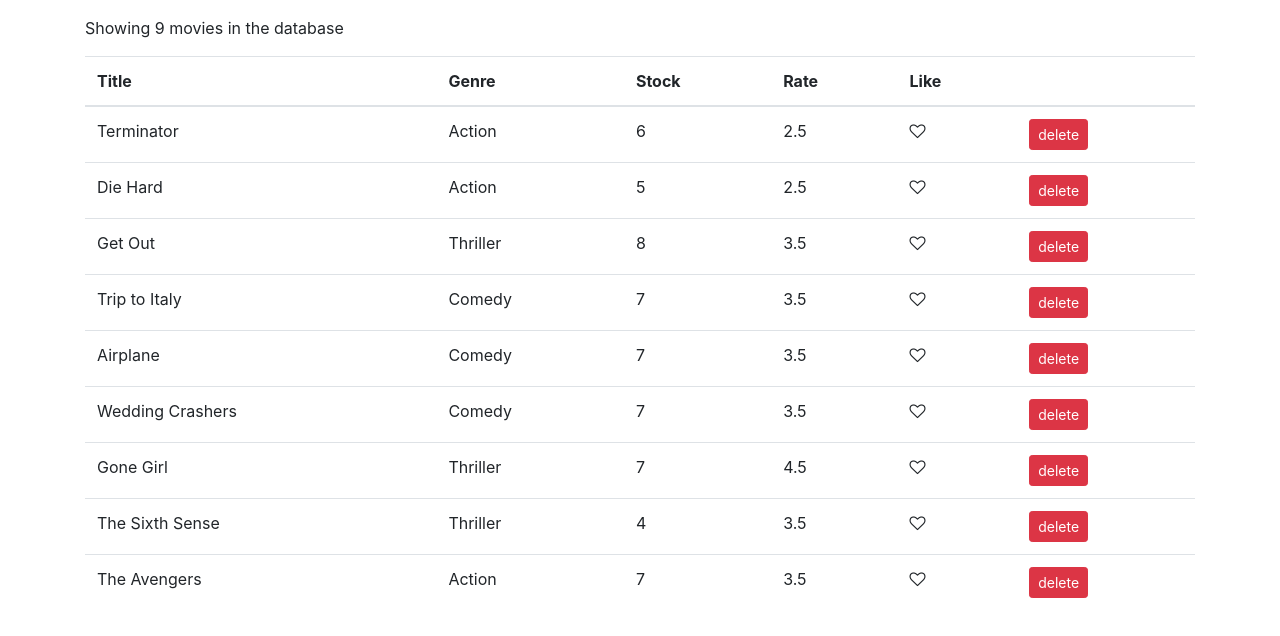
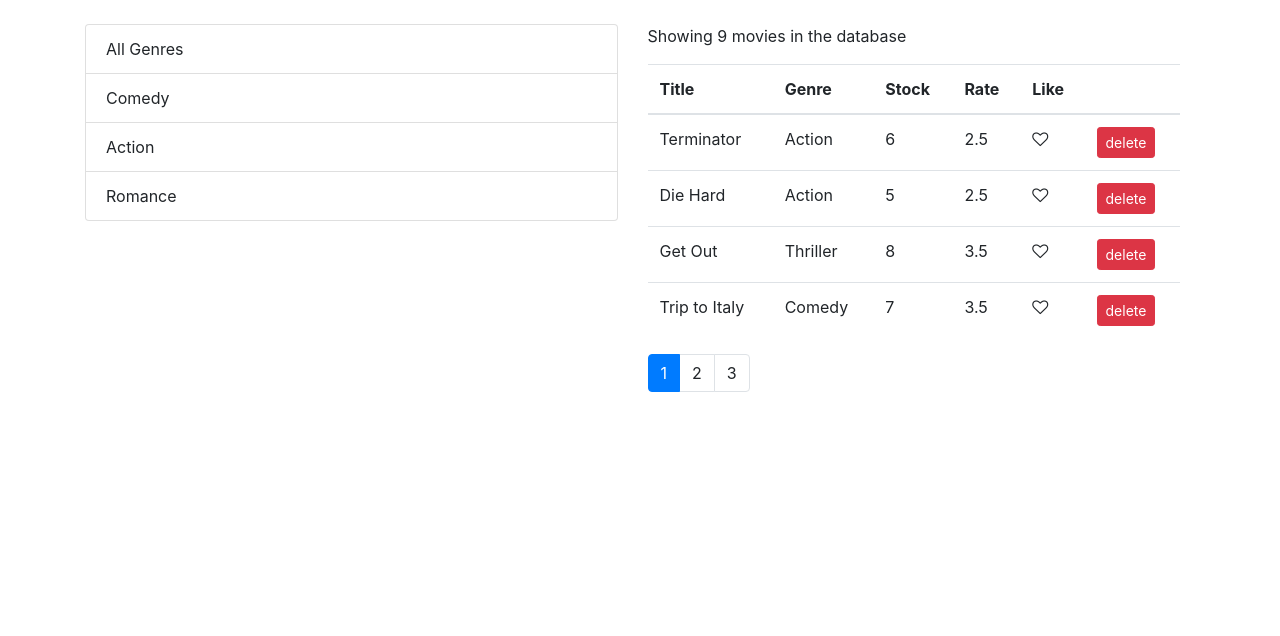
Before and after one commit to bettingj/vidly, a React (Create React App) app: page / in a window 1280 px wide. Shown: the top 636 px of the page. Built offline with nearby package versions, Linux system fonts and the light colour scheme.

Commit message:
-added pagination to movie list -began adding genre selection to movie list

```diff
--- a/package.json
+++ b/package.json
@@ -8,6 +8,8 @@
     "@testing-library/user-event": "^13.5.0",
     "bootstrap": "^4.1.1",
     "font-awesome": "^4.7.0",
+    "lodash": "^4.17.10",
+    "prop-types": "^15.6.2",
     "react": "^18.2.0",
     "react-dom": "^18.2.0",
     "react-scripts": "5.0.1",
--- a/src/components/Movies.jsx
+++ b/src/components/Movies.jsx
@@ -1,43 +1,47 @@
 import React, { Component } from "react";
 import { deleteMovie, getMovies } from "../services/fakeMovieService";
 import Like from "./Like";
+import Pagination from "./Pagination";
+import { paginate } from "../utils/paginate";
 
 //prints a table of movie data retrieved via fakeMovieService and provides a delete option for each of the movies
 class Movies extends Component {
   state = {
-    movies: [],
+    movies: getMovies(),
+    currentPage: 1,
+    pageSize: 4,
   };
-  constructor() {
-    super();
-    this.state.movies = getMovies();
-  }
+
+  handleLike = (movie) => {
+    movie.liked = !movie.liked;
+    this.setState({ movies: this.state.movies });
+  };
+  handlePageChange = (page) => {
+    this.setState({ currentPage: page });
+  };
 
   render() {
     //print a table that details the list of movies
-    if (this.state.movies.length) {
+    const count = this.state.movies.length;
+    const { pageSize, currentPage, movies: allMovies } = this.state;
+
+    if (count === 0)
+      return <p className="mt-4">There are no movies in the database</p>;
+
+    const movies = paginate(allMovies, currentPage, pageSize);
+
     return (
-        <React.Fragment>
-          {this.printMovieStatement()}
+      <div className="container mt-4">
+        <div className="row">
+          <ul className="list-group col">
+            <li className="list-group-item">All Genres</li>
+            <li className="list-group-item">Comedy</li>
+            <li className="list-group-item">Action</li>
+            <li className="list-group-item">Romance</li>
+          </ul>
+          <div className="col">
+            <p>Showing {this.state.movies.length} movies in the database</p>
             <table className="table">
-            {this.printTableHead()}
-            {this.printTableBody()}
-          </table>
-        </React.Fragment>
-      );
-    }
-    return <p className="mt-3">There are no movies in the database</p>;
-  }
-
-  printMovieStatement() {
-    return (
-      <p className="mt-3">
-        Showing {this.state.movies.length} movies in the database
-      </p>
-    );
-  }
-  printTableHead() {
-    //the table head has the categories for movie info and an empty column for delete buttons
-    return (
               <thead>
                 <tr>
                   <th scope="col">Title</th>
@@ -48,20 +52,18 @@
                   <th scope="col"></th>
                 </tr>
               </thead>
-    );
-  }
-  printTableBody() {
-    //each movie is mapped to a row in the table and its properties are mapped to individual cells on its row
-    return (
               <tbody>
-        {this.state.movies.map((movie) => (
+                {movies.map((movie) => (
                   <tr key={movie._id}>
                     <td>{movie.title}</td>
                     <td>{movie.genre.name}</td>
                     <td>{movie.numberInStock}</td>
                     <td>{movie.dailyRentalRate}</td>
                     <td>
-              <Like onLike={() => this.handleLike(movie)} liked={movie.liked} />
+                      <Like
+                        onLike={() => this.handleLike(movie)}
+                        liked={movie.liked}
+                      />
                     </td>
                     <td>
                       {/*the button deletes the movie from the list. It then tells react to update the page*/}
@@ -78,11 +80,17 @@
                   </tr>
                 ))}
               </tbody>
+            </table>
+            <Pagination
+              itemCount={count}
+              pageSize={pageSize}
+              currentPage={currentPage}
+              onPageChange={this.handlePageChange}
+            />
+          </div>
+        </div>
+      </div>
     );
-  }
-  handleLike(movie) {
-    movie.liked = !movie.liked;
-    this.setState({ movies: this.state.movies });
   }
 }
 
--- /dev/null
+++ b/src/components/Pagination.jsx
@@ -0,0 +1,41 @@
+import React, { Component } from "react";
+import PropTypes from "prop-types";
+import _ from "lodash";
+
+const Pagination = (props) => {
+  const { itemCount, pageSize, currentPage, onPageChange } = props;
+
+  const pagesCount = Math.ceil(itemCount / pageSize);
+  if (pagesCount === 1) return null;
+  const pages = _.range(1, pagesCount + 1);
+
+  return (
+    <nav aria-label="Page navigation example">
+      <ul className="pagination">
+        {pages.map((page) => {
+          return (
+            <li
+              key={page}
+              className={
+                page === currentPage ? "page-item active" : "page-item"
+              }
+            >
+              <a onClick={() => onPageChange(page)} className="page-link">
+                {page}
+              </a>
+            </li>
+          );
+        })}
+      </ul>
+    </nav>
+  );
+};
+
+Pagination.propTypes = {
+  itemCount: PropTypes.number.isRequired,
+  pageSize: PropTypes.number.isRequired,
+  currentPage: PropTypes.number.isRequired,
+  onPageChange: PropTypes.func.isRequired,
+};
+
+export default Pagination;
--- /dev/null
+++ b/src/utils/paginate.js
@@ -0,0 +1,6 @@
+import _ from "lodash";
+
+export function paginate(items, pageNumber, pageSize) {
+  const startIndex = (pageNumber - 1) * pageSize;
+  return _(items).slice(startIndex).take(pageSize).value();
+}
```
Also changed, not shown: 1 other file (tests, documents, lock files or other folders). Lines whose indentation alone changed are shown as unchanged.
